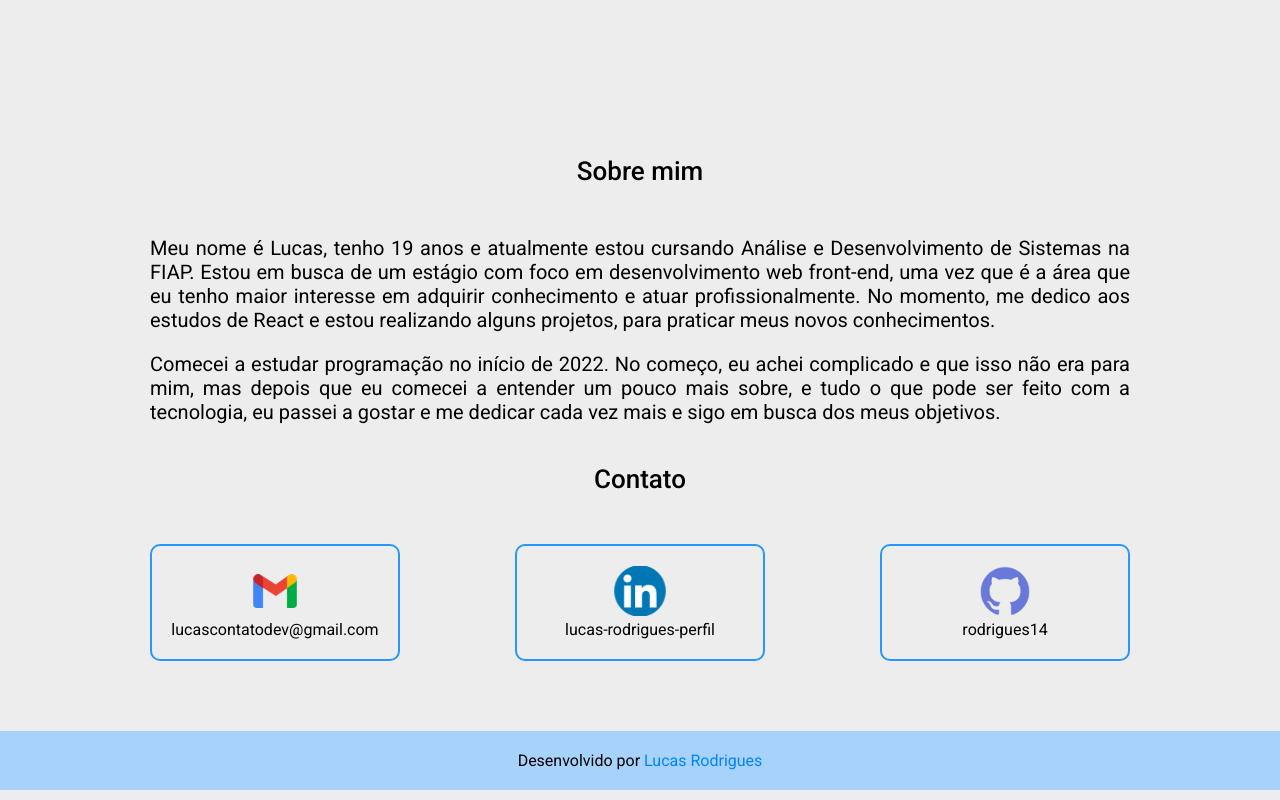
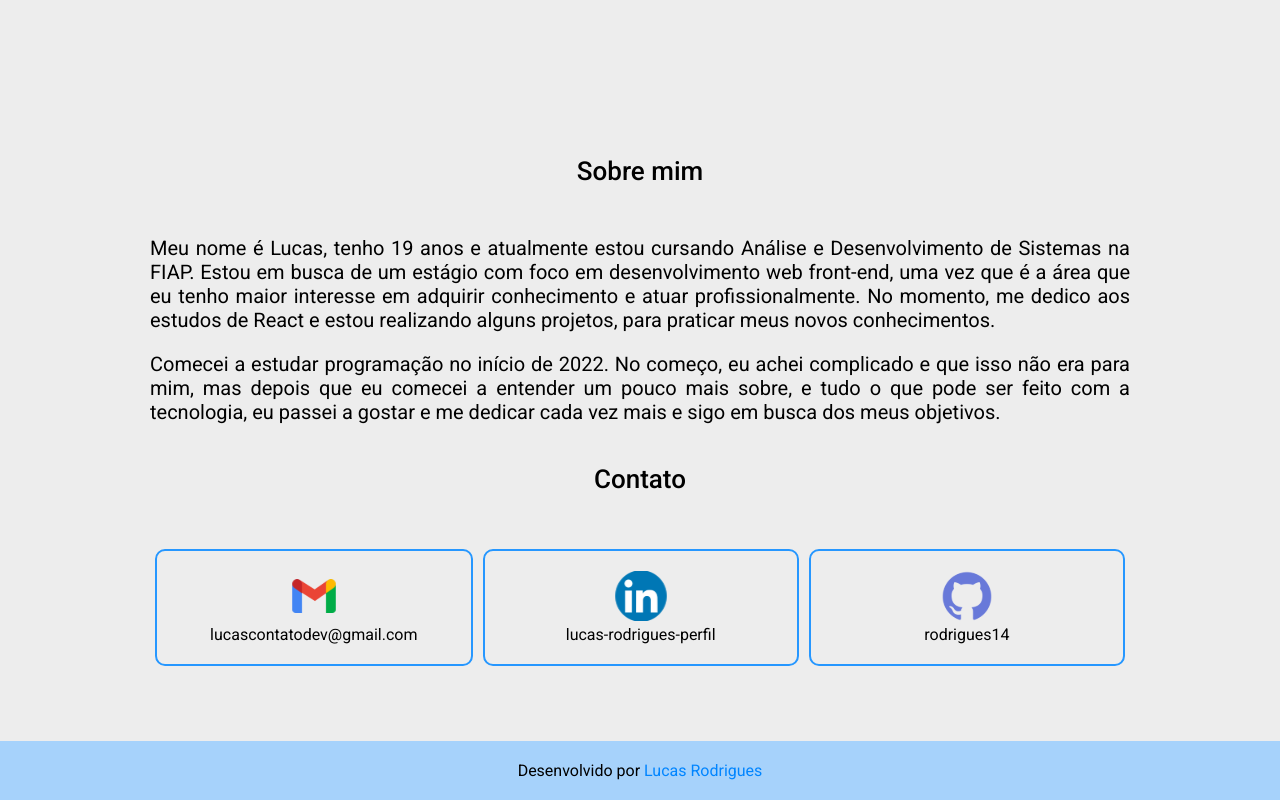
Before and after one commit to rodrigues14/portfolio, a React (Vite) app: page / in a window 1280 px wide. Shown: the part 644-1444 px from the top of the page. Built offline with nearby package versions, Linux system fonts and the light colour scheme.

Commit message:
melhorado a seção de contato com display grid

```diff
--- a/src/pages/Home/CardContact/style.ts
+++ b/src/pages/Home/CardContact/style.ts
@@ -6,7 +6,7 @@
   text-align: center;
   padding: 20px 10px;
   border-radius: 10px;
-  width: 250px;
+  margin: 5px;
   &:hover {
     background-color: ${blueLight};
     color: ${white};
--- a/src/pages/Home/style.ts
+++ b/src/pages/Home/style.ts
@@ -48,8 +48,7 @@
 `;
 
 export const ContainerContact = styled.div`
-  display: flex;
-  justify-content: space-between;
-  gap: 20px;
-  flex-wrap: wrap;
+  display: grid;
+  grid-template-columns: repeat(auto-fit, minmax(240px, auto));
+  align-items: center;
 `;
```
